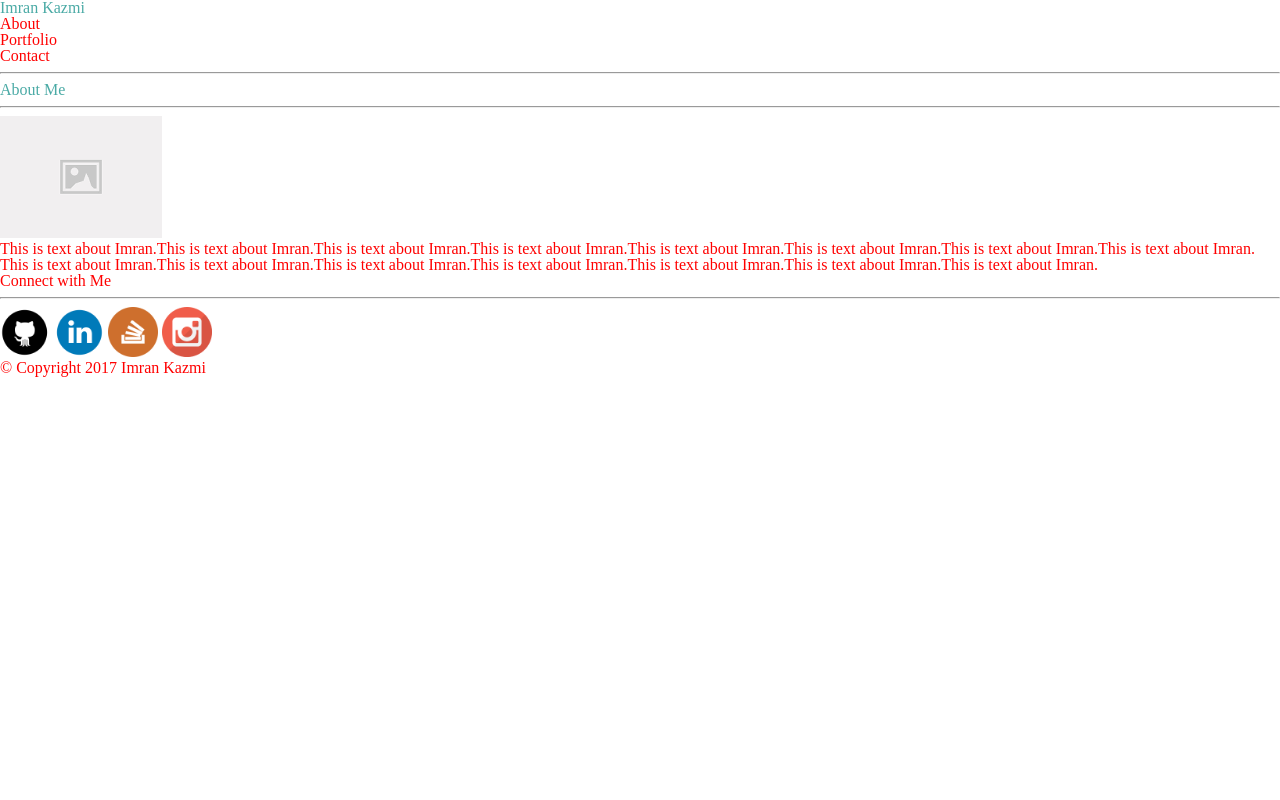
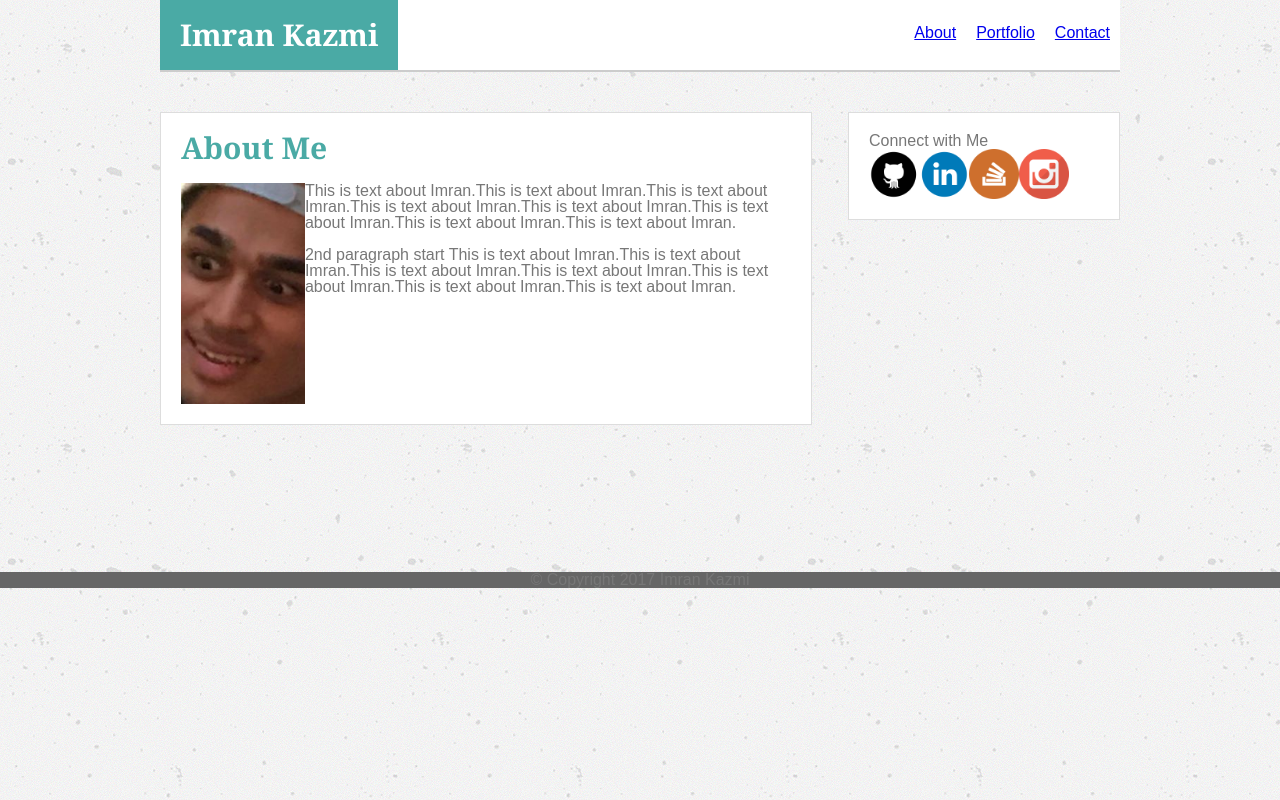
Before and after one commit to itkazmi814/Basic-Portfolio, a plain HTML site: page index.html in a window 1280 px wide. Drawn offline with Linux system fonts and the light colour scheme.

Commit message:
3rd commit

```diff
--- a/assets/css/style.css
+++ b/assets/css/style.css
@@ -1,23 +1,82 @@
 header{
-	background-color: #ffffff;
-	border-color: #cccccc;
+	background-color: #ffffff; /*white*/
+	border-color: #cccccc; /*lighter gray*/
+	border-bottom-width: 2px;
+	border-style: solid;
+	overflow: auto;
 }
 
 body{
-	color: #777777;
-	background: #4aaaa5;
+	color: #777777; /*light gray*/
+	background-image: url("../images/background-texture.png");
+	font-family: 'Arial','Helvetica Neue', Helvetica, sans-serif;
 }
 
 footer{
-	#666666
+	background-color: #666666; /*dark gray*/
+	clear: both;
+	text-align: center;
+	margin-top: 500px;
 }
 
-body{
-	background-color: #ffffff;
-	border-color: red;
-	color: red;
+img {
+	float:left;
+
 }
 
-h1{
-	color: #4aaaa5;
+section{
+	width: 610px;
+	clear: both;
+	float: left;
+	background-color: ffffff;
 }
+
+aside{
+	width: 230px;
+	float:right;
+}
+
+.divHeader{
+	width: 960px;
+	margin:auto;
+	/*There are some padding issues in mainContent
+	and side content which are making exact spacing
+	difficult. This is due to the padding adding
+	extra width. Look into this last.*/
+}
+
+.topName{
+	background-color: #4aaaa5; /*teal*/
+	color: #ffffff; /*white*/
+	font-weight: bold;
+	font-family: 'Georgia', Times, Times New Roman, serif;
+	font-size: 30px;
+	padding: 20px;
+	float: left;
+}
+
+.navigation{
+	padding: 10px;
+	padding-top:25px;
+	padding-bottom: 20px;
+	float:right;
+}
+
+.heading{
+	color: #4aaaa5; /*teal*/
+	font-family: 'Georgia', Times, Times New Roman, serif;
+	font-weight: bold;
+	padding-bottom: 20px;
+	font-size: 30px;
+	border-width: 20px
+	border-color: red;
+	border-style: solid;
+}
+.content{
+	background-color: #ffffff;
+	border-color: #dddddd;
+	border-style: solid;
+	border-width: 1px;
+	padding:20px;
+	margin-top: 40px;
+}
--- a/index.html
+++ b/index.html
@@ -10,36 +10,34 @@
 </head>
 
 <body>
+	<div class="divHeader"> <!-- This div is used to set the overall width of the contents -->
+	<header>
 
-	<header>
-	<h1>Imran Kazmi</h1>
+		<h1 class="topName">Imran Kazmi</h1>
+
+		<h5 class="navigation"><a href="contact.html">Contact</a></h5>
+		<h5 class="navigation"><a href="portfolio.html">Portfolio</a></h5>
+		<h5 class="navigation"><a href="index.html">About</a></h5>
+
+	</header>
 
 
-		<h5>About</h5>
-		<h5>Portfolio</h5>
-		<h5>Contact</h5>
-		<hr>
-	</header>
-		<!--Make this a class to get these to be in line with h1 above on same row-->
+	<section  class="content">
 
-	<section>
-		<h1>About Me</h1>
-		<hr>
+			<h2 class="heading">About Me</h2>
 
-		<img src="assets/images/placeholder.png" alt="Photo of Imran failed to appear">
+			<img src="assets/images/ImranHeadshotPhoto.jpg" alt="Photo of Imran failed to appear" width="123.9" height="220.5">
 
-		<p> This is text about Imran.This is text about Imran.This is text about Imran.This is text about Imran.This is text about Imran.This is text about Imran.This is text about Imran.This is text about Imran.
-		<p>
-
-		<p>
-		This is text about Imran.This is text about Imran.This is text about Imran.This is text about Imran.This is text about Imran.This is text about Imran.This is text about Imran.</p>
-			<!--Include actual text about me here-->
-			<!-- Separate into paragraphs -->
+			<p> This is text about Imran.This is text about Imran.This is text about Imran.This is text about Imran.This is text about Imran.This is text about Imran.This is text about Imran.This is text about Imran.
+			<p>
+			<br>
+			<p>
+			2nd paragraph start This is text about Imran.This is text about Imran.This is text about Imran.This is text about Imran.This is text about Imran.This is text about Imran.This is text about Imran.</p>
 	</section>
 
-	<aside>
+	<aside  class="content">
 		<h3>Connect with Me</h3>
-		<hr>
+
 		<a href="https://github.com/itkazmi814" target="_blank"><img alt="icon" src="assets/images/githublogo.png" width="50" height="50"></a>
 
 		<a href="https://www.linkedin.com/in/imran-kazmi-19a8385a/" target="_blank"><img alt="icon" src="assets/images/linkedinlogo.png" width="50" height="50"></a>
@@ -48,13 +46,14 @@
 
 		<a href="https://www.instagram.com/sk_kazhmere/" target="_blank"><img alt="icon" src="assets/images/instagramlogo.png" width="50" height="50"></a>
 	</aside>
-			<!-- Probably make this a class since it repeats on each page -->
 
-
+	</div>
 </body>
 
 <footer>
 	&copy; Copyright 2017 Imran Kazmi
 </footer>
 
+
+
 </html>
```
